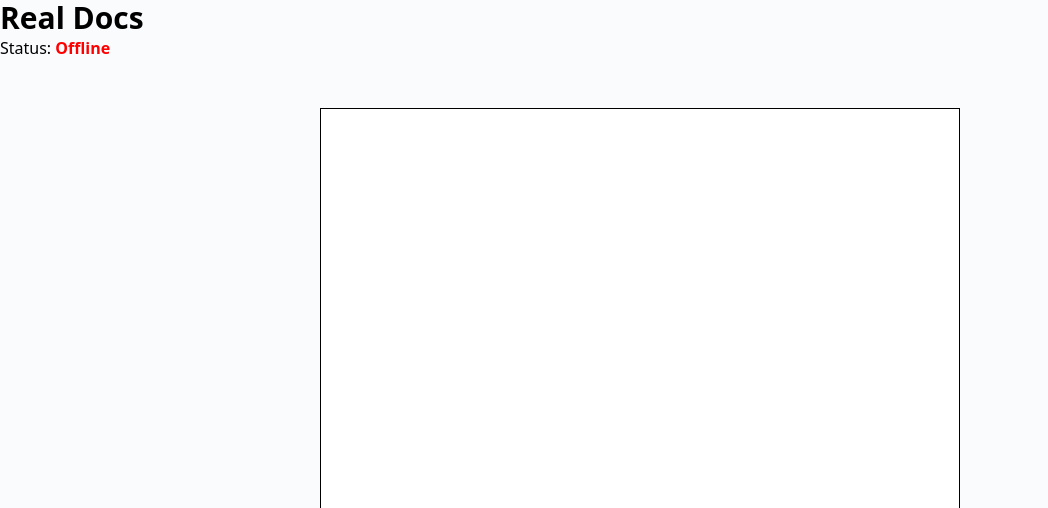
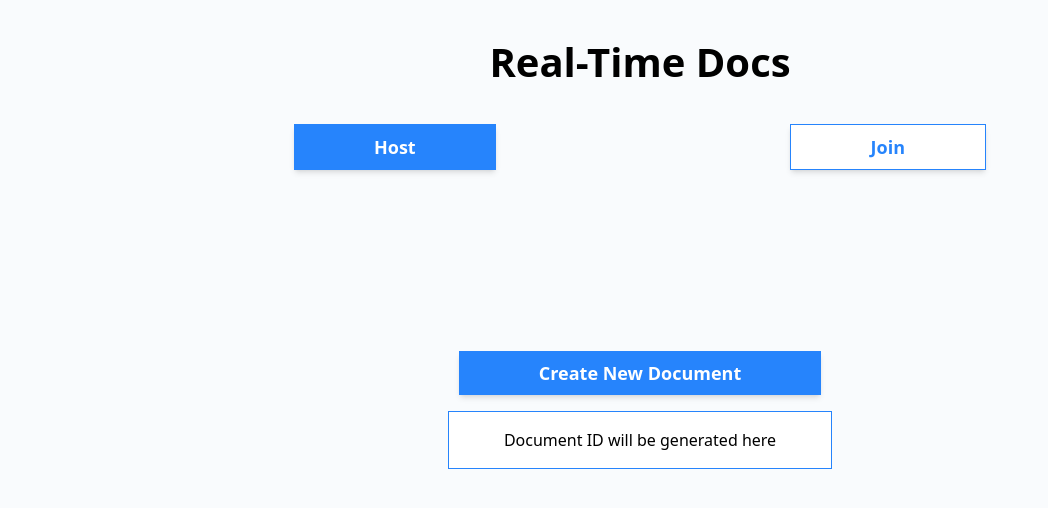
Before and after one commit to muteenk/real-docs, a React (Vite) app in the folder client/: page / in a window 1280 px wide. Shown: the top 508 px of the page, without its empty margins (0-1048 px from the left). Built offline with nearby package versions, Linux system fonts and the light colour scheme; no server answers.

Commit message:
Added a Lobby

```diff
--- a/client/package.json
+++ b/client/package.json
@@ -10,8 +10,10 @@
     "preview": "vite preview"
   },
   "dependencies": {
+    "copy-to-clipboard": "^3.3.3",
     "react": "^18.3.1",
     "react-dom": "^18.3.1",
+    "react-hot-toast": "^2.4.1",
     "react-router-dom": "^6.26.1",
     "socket.io-client": "^4.7.5"
   },
--- a/client/src/main.tsx
+++ b/client/src/main.tsx
@@ -2,6 +2,7 @@ import { StrictMode } from 'react'
 import { createRoot } from 'react-dom/client'
 import { BrowserRouter } from 'react-router-dom'
 import App from './App.tsx'
+import { Toaster } from 'react-hot-toast'
 import { SocketProvider } from './context/SocketContext.tsx'
 import { DocProvider } from './context/DocContext.tsx'
 
@@ -10,6 +11,7 @@ import './index.css'
 createRoot(document.getElementById('root')!).render(
   //<StrictMode>
     <BrowserRouter>
+      <Toaster position="bottom-right" reverseOrder={true} />
       <SocketProvider>
       <DocProvider>
         <App />
--- /dev/null
+++ b/client/src/pages/Lobby/DocLobby.tsx
@@ -0,0 +1,30 @@
+import React, {useState} from 'react'
+import Host from './Host'
+import Join from './Join'
+
+const DocLobby = () => {
+
+  const [isHost, setIsHost] = useState<boolean>(true);
+
+  const toggleHost = () => {
+    setIsHost(!isHost);
+  }
+
+  return (
+    <>
+      <nav className="py-8">
+        <h2 className="text-center text-[2.5em] font-bold">Real-Time Docs</h2>
+      </nav>
+      <div className="flex justify-evenly w-full">
+        <button className={"font-bold px-20 py-2 text-lg shadow-md " + ((isHost) ? "text-[white] bg-primary" : "text-primary bg-[white] border-[1px] border-primary")} onClick={toggleHost} >Host</button>
+        <button className={"font-bold px-20 py-2 text-lg shadow-md " + ((!isHost) ? "text-[white] bg-primary" : "text-primary bg-[white] border-[1px] border-primary")} onClick={toggleHost} >Join</button>
+      </div>
+
+      {
+        (isHost) ? <Host /> : <Join />
+      }
+    </>
+  )
+}
+
+export default DocLobby
--- /dev/null
+++ b/client/src/pages/Lobby/Host.tsx
@@ -0,0 +1,30 @@
+import {useState} from 'react'
+import { toast } from 'react-hot-toast';
+import copy from 'copy-to-clipboard';
+
+const Host = () => {
+
+  const [docId, setDocId] = useState<string>('Document ID will be generated here');
+
+  const copyID = (e) => {
+    e.target.select();
+    copy(docId);
+    toast.success('Document ID Copied');
+  }
+
+  const createDocument = () => {
+    const id = Math.random().toString(36).substr(2, 9);
+    setDocId(id);
+  }
+
+  return (
+    <>
+      <div className="flex flex-col justify-center items-center h-[60vh]">
+        <button className="font-bold px-20 py-2 text-lg shadow-md text-[white] bg-primary" onClick={createDocument} >Create New Document</button>
+        <input type="text" className="border-[1px] border-primary mt-4 w-[90%] md:w-[50%] lg:w-[30%] py-4 px-3 text-center outline-none" placeholder="Document ID will be generated here" value={docId} onClick={copyID} readOnly />
+      </div>
+    </>
+  )
+}
+
+export default Host
--- /dev/null
+++ b/client/src/pages/Lobby/Join.tsx
@@ -0,0 +1,9 @@
+import React from 'react'
+
+const Join = () => {
+  return (
+    <div>Join</div>
+  )
+}
+
+export default Join
--- a/client/src/pages/Router.tsx
+++ b/client/src/pages/Router.tsx
@@ -1,12 +1,14 @@
 import { Routes, Route } from 'react-router-dom';
 import Dashboard from "./Dashboard/Dashboard.tsx";
 import Home from "./Home/Home.tsx";
+import DocLobby from "./Lobby/DocLobby.tsx";
 
 const Router = () => {
 
   return (
     <Routes>
-      <Route path="/" element={<Dashboard />} />
+      <Route path="/" element={<DocLobby/>} />
+      <Route path="/dashboard" element={<Dashboard />} />
       <Route path="/home" element={<Home />} />
       <Route path="*" element={<Dashboard/>} />
     </Routes>
--- a/client/tailwind.config.js
+++ b/client/tailwind.config.js
@@ -10,6 +10,7 @@ export default {
       "background": "#f9fbfd",
       "surface": "#ffffff",
       "border-pri": "#a2a4a3",
+      "primary": "#2684fc",
     }
   },
   plugins: [],
```
